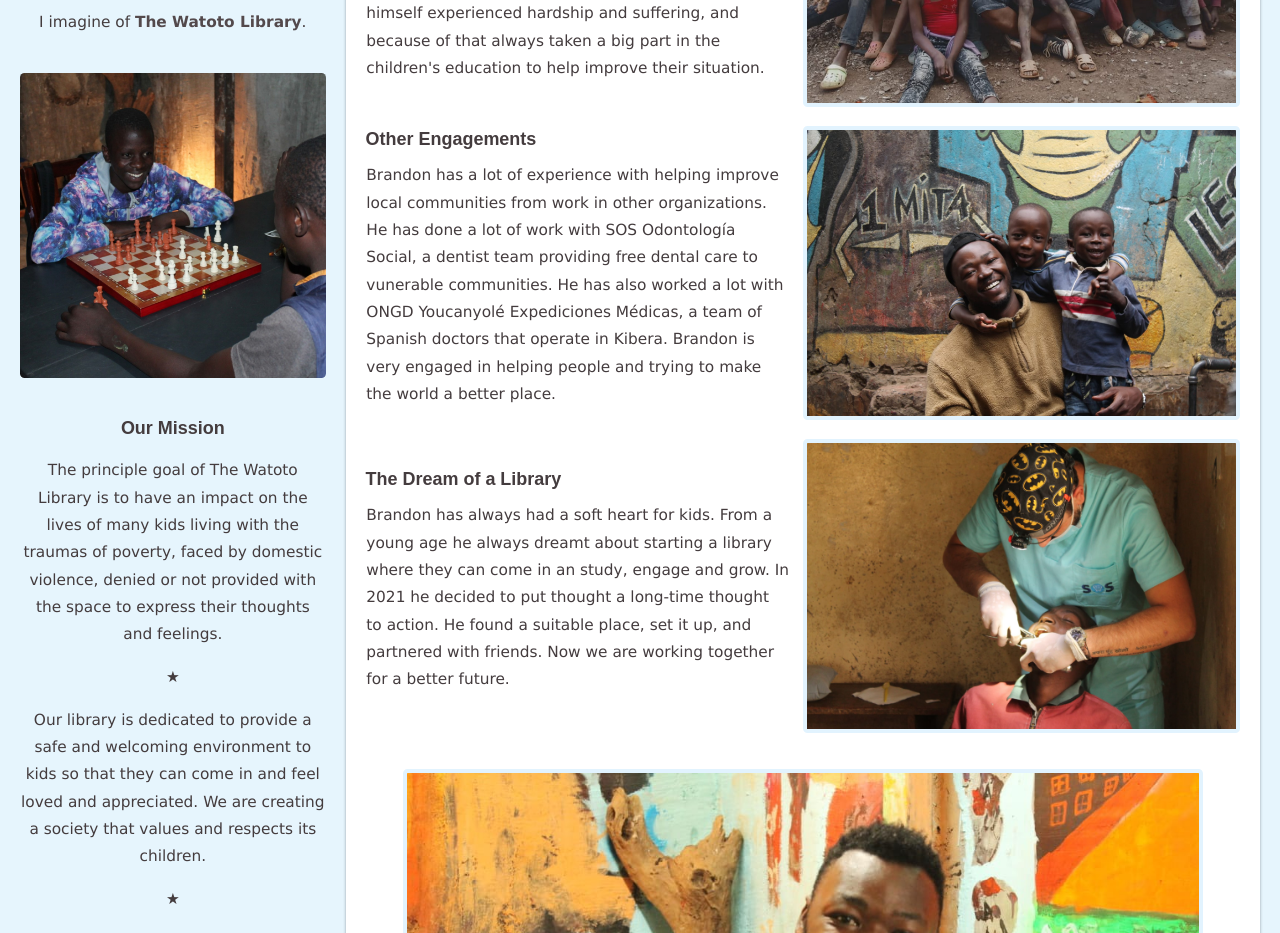
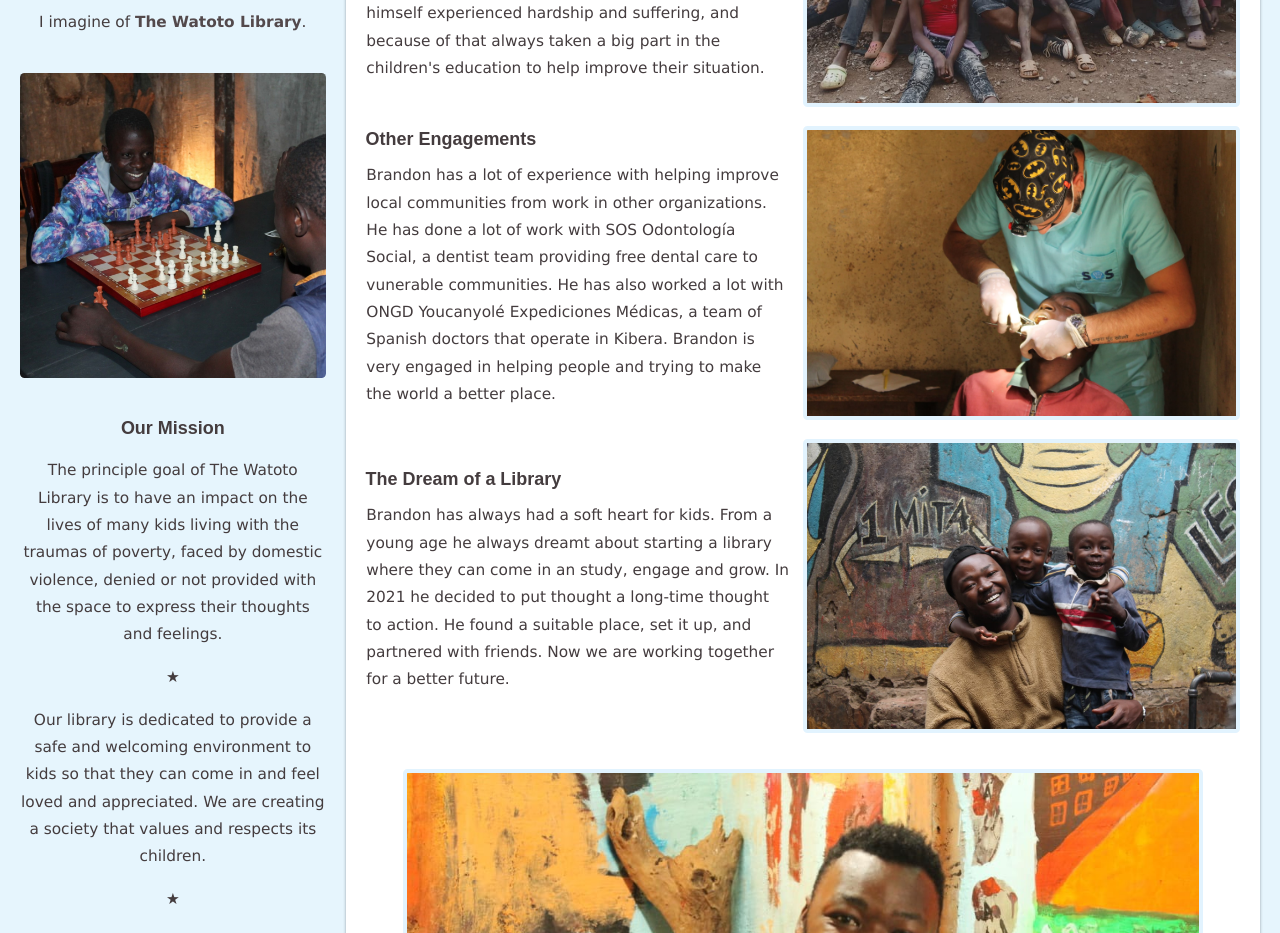
Before and after one commit to magnusmoeheide/the-watoto-library, a React (Create React App) app: page /about/founder in a window 1280 px wide. Shown: the part 640-1573 px from the top of the page. Built offline with nearby package versions, Linux system fonts and the light colour scheme.

Commit message:
Change order of founder images

```diff
--- a/src/container/Pages/Founder.jsx
+++ b/src/container/Pages/Founder.jsx
@@ -68,7 +68,7 @@ const Founder = () => {
                   better place.
                 </>
               }
-              img={images.founder3}
+              img={images.founder4}
             />
 
             <Section
@@ -83,7 +83,7 @@ const Founder = () => {
                   working together for a better future.
                 </>
               }
-              img={images.founder4}
+              img={images.founder3}
             />
 
             <Slideshow slides={slides} dots={dots} />
```
